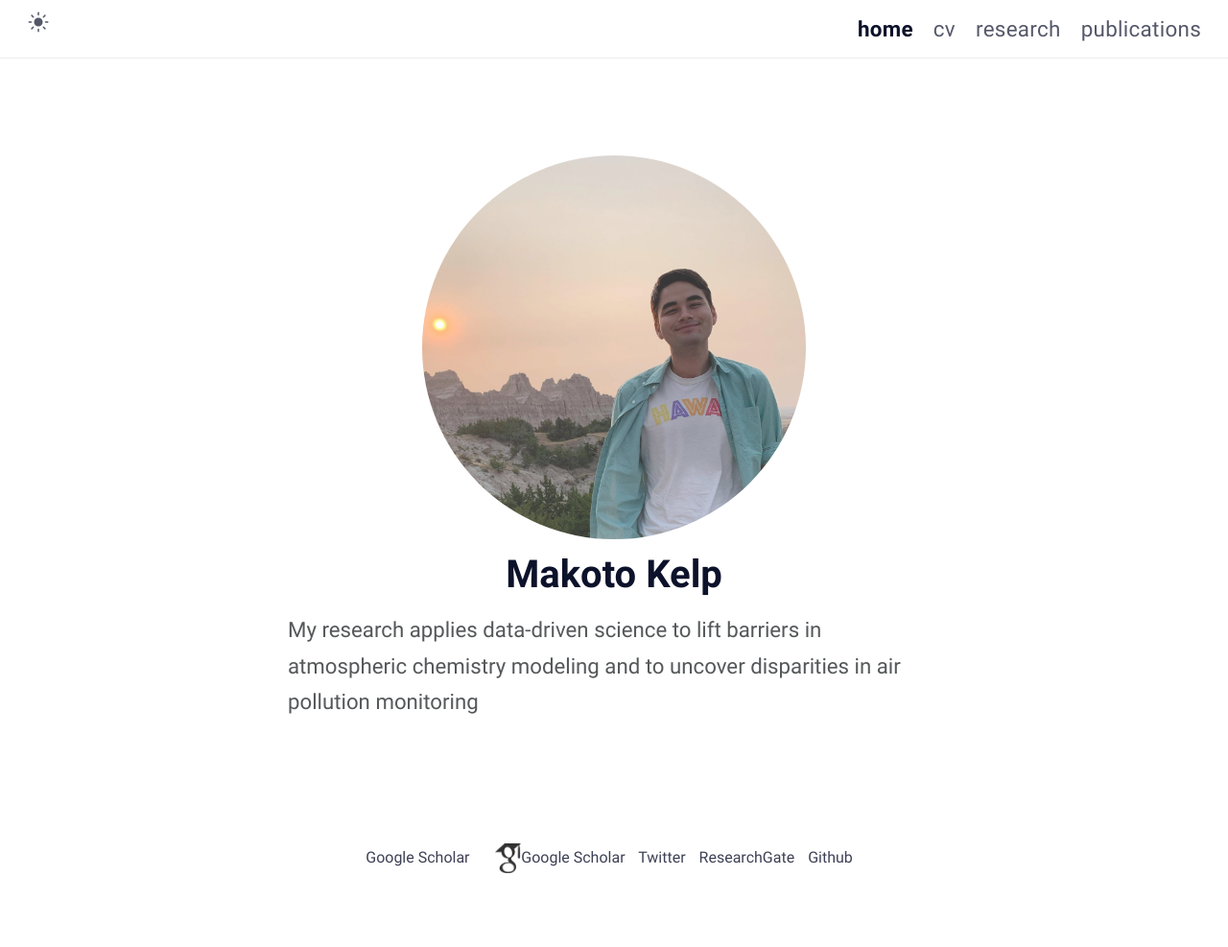
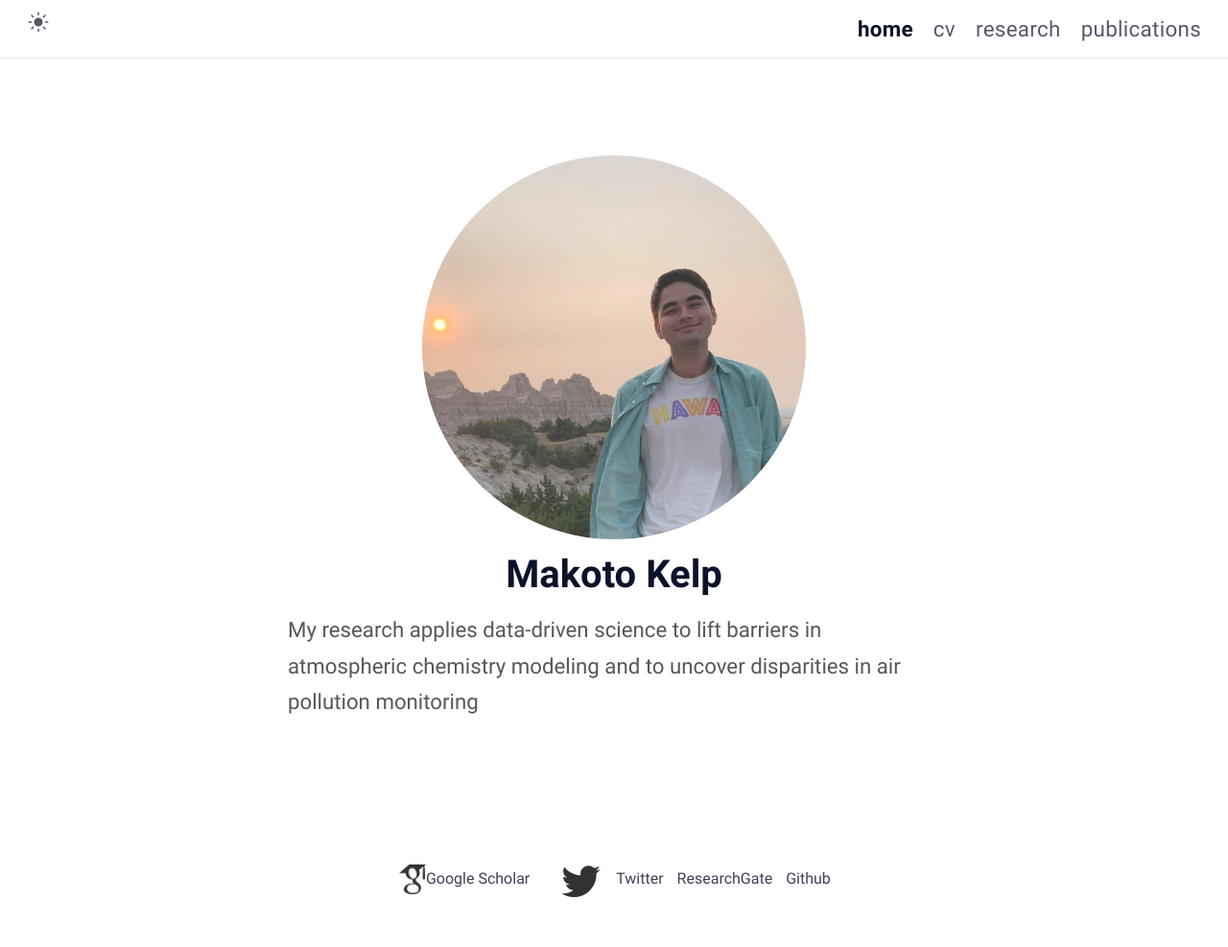
Before and after one commit to mkelp/mkelp.github.io, a Jekyll site: the page built from index.md, in a window 1280 px wide. Shown: the whole page at 96% size. Built offline with Jekyll 4.4.1, drawn with Linux system fonts in a browser that asks for light colours; before the commit the page ends 942 px from its top, so only the background shows below that.

Commit message:
favicon test5

```diff
--- a/_includes/footer.html
+++ b/_includes/footer.html
@@ -1,14 +1,18 @@
 <footer class="footer">
   <!-- <a class="footer_item" href="/thanks">ack.</a> -->
-  <a class="footer_item" href=https://scholar.google.com/citations?user=jW7E7XAAAAAJ&hl=en target="_blank" rel="noreferrer noopener"
-    >Google Scholar</a>
+  <!-- <a class="footer_item" href=https://scholar.google.com/citations?user=jW7E7XAAAAAJ&hl=en target="_blank" rel="noreferrer noopener"
+    >Google Scholar</a> -->
 
   <a class="footer_item" href="https://scholar.google.com/citations?user=jW7E7XAAAAAJ&hl" target="_blank">
     <img src="assets/img/icon.google.scholar.png" fallbacksrc="assets/img/icon.google.scholar.png" style=
     "height: 31px; margin-left: 12px" class="social-icon">Google Scholar</a>
 
-  <a class="footer_item" href=https://twitter.com/SOA_mazing target="_blank" rel="noreferrer noopener"
-    >Twitter</a>
+  <a class="footer_item" href="https://twitter.com/SOA_mazing" target="_blank">
+    <img src="assets/img/icon.twitter.svg" fallbacksrc="assets/img/icon.twitter.png" class="social-icon">Twitter</a>
+
+
+  <!-- <a class="footer_item" href=https://twitter.com/SOA_mazing target="_blank" rel="noreferrer noopener"
+    >Twitter</a> -->
   <a class="footer_item" href=https://www.researchgate.net/profile/Makoto_Kelp/ target="_blank" rel="noreferrer noopener"
     >ResearchGate</a>
   <a class="footer_item" href=https://github.com/mkelp/ target="_blank" rel="noreferrer noopener"
```
